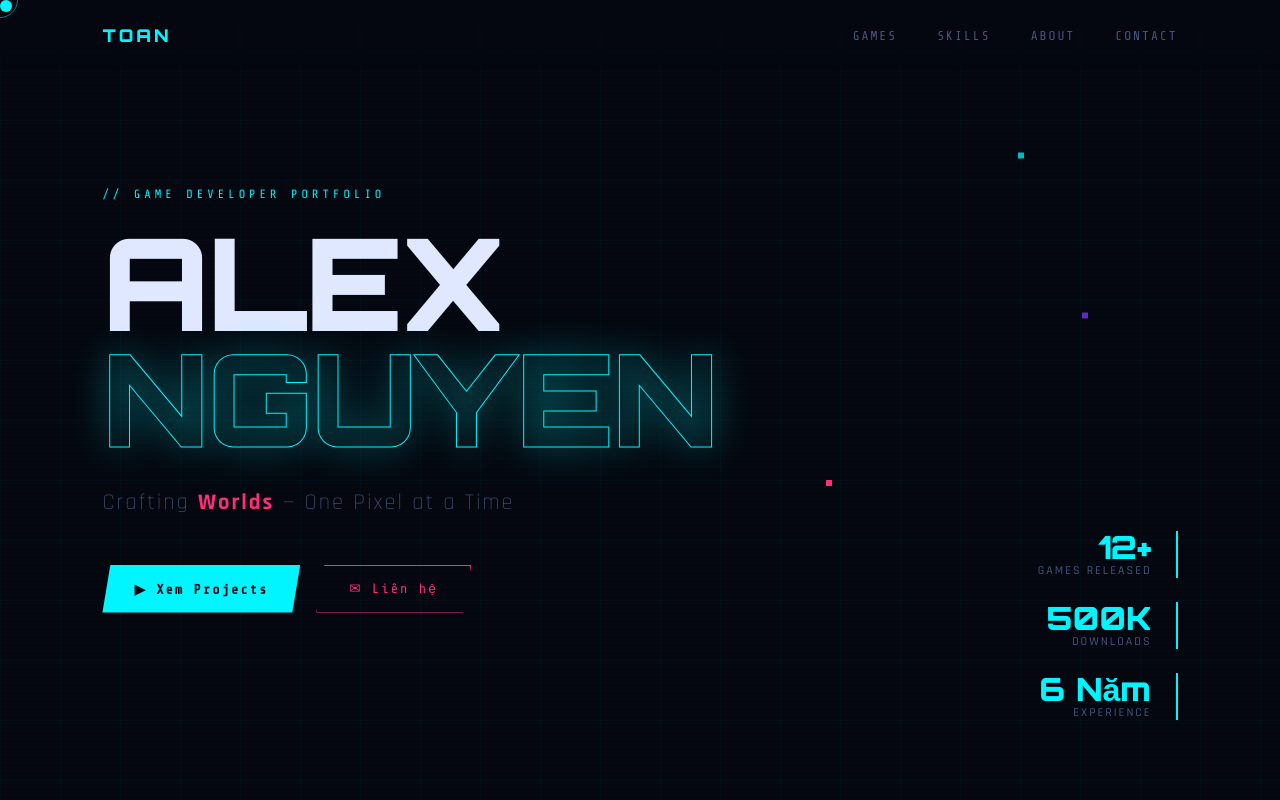
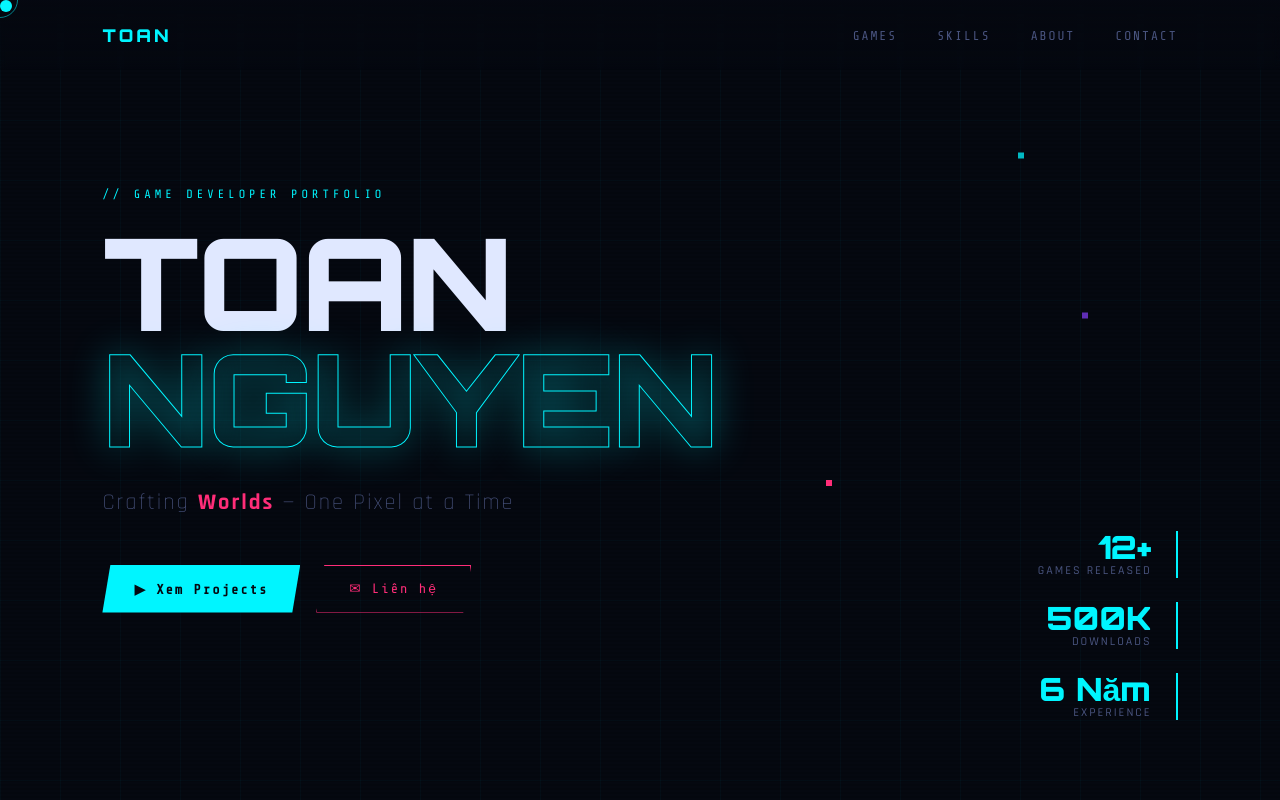
Before and after one commit to yalza/Portfolio, a plain HTML site: page index.html in a window 1280 px wide. Shown: the top 800 px of the page. Drawn offline with nearby package versions, Linux system fonts and the light colour scheme.

Commit message:
Update index.html

```diff
--- a/index.html
+++ b/index.html
@@ -552,7 +552,7 @@
 <section id="hero">
   <div class="hero-eyebrow">// GAME DEVELOPER PORTFOLIO</div>
   <h1 class="hero-name">
-    <span class="hero-name-solid">ALEX</span>
+    <span class="hero-name-solid">TOAN</span>
     <span class="hero-name-stroke">NGUYEN</span>
   </h1>
   <p class="hero-subtitle">Crafting <strong>Worlds</strong> — One Pixel at a Time</p>
```
